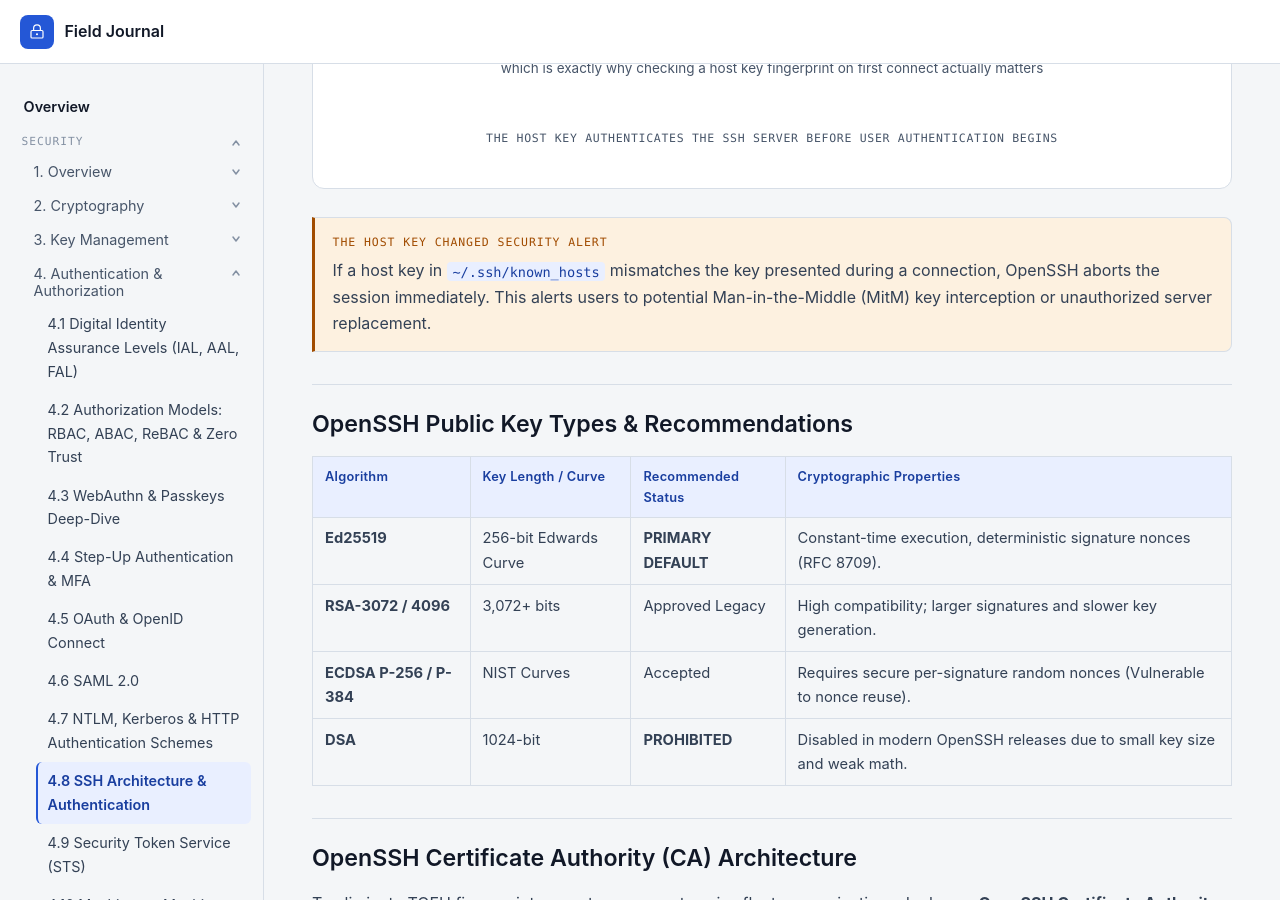
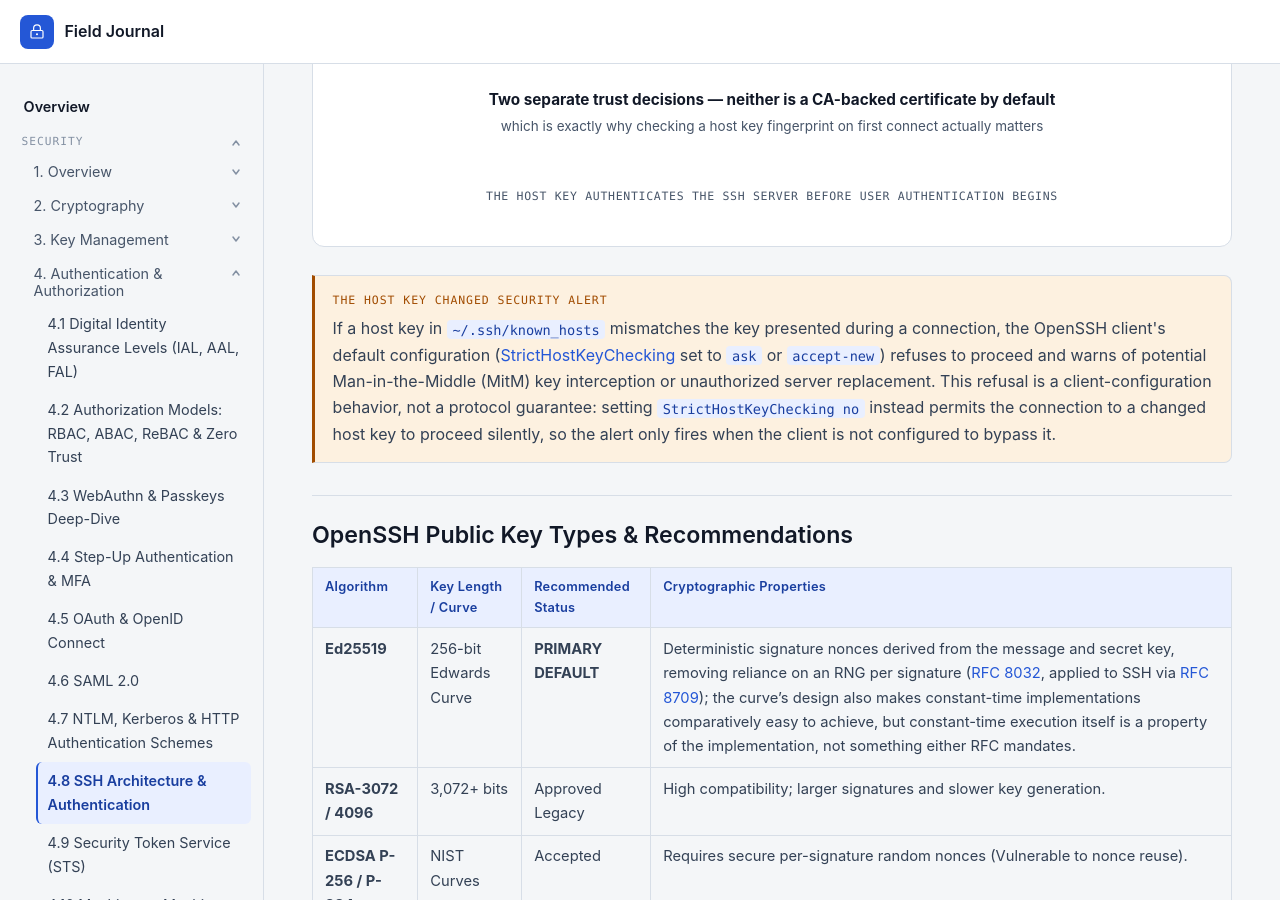
Before and after one commit to llody9977/journal, a Jekyll site: the page built from topics/ssh.md, in a window 1280 px wide and 900 px high, scrolled down 1173 px. Built offline with Jekyll 4.4.1, drawn with Linux system fonts in a browser that asks for light colours; some of the changed text lies outside the part shown.

Commit message:
Fix ssh-keyscan mislabeled as verification, IR notification/evidence overclaims
- ssh.md: ssh-keyscan retrieves a host key over the same unauthenticated
  network path being verified - OpenBSD's own manual warns it cannot
  authenticate the returned key. Stopped calling it "out-of-band
  verification"; it's a collection convenience that still needs
  independent out-of-band verification before the key is trusted. Also
  fixed an overstated primitive-identity claim, host-key mismatch
  handling (StrictHostKeyChecking-dependent, not unconditional), and a
  constant-time claim attributed to an RFC that doesn't make it.
- incident-response-operational-learning.md: notification obligations
  were tied to an internal incident declaration, contradicting the
  page's own correct SEC-materiality/GDPR-awareness triggers described
  elsewhere. Reconciled the two. Also scoped chain-of-custody to
  supporting (not guaranteeing) admissibility, and WORM storage to a
  common recommended practice rather than a universal requirement.

````diff
--- a/topics/ssh.md
+++ b/topics/ssh.md
@@ -2,14 +2,14 @@
 title: SSH Architecture & Authentication
 description: Technical breakdown of SSH protocols (RFC 4252/4253), Trust-On-First-Use (TOFU), Ed25519 key pairs, OpenSSH Certificates, and SSH vs TLS comparison.
 permalink: /topics/ssh/
-last_verified: 2026-08-06
+last_verified: 2026-08-12
 ---
 
 <span class="eyebrow">Authentication & Authorization / Protocol</span>
 
 # SSH Architecture & Authentication
 
-<p class="lede">Secure Shell (SSH) provides encrypted remote shell access, command execution, and network tunneling. While SSH and TLS utilize identical cryptographic primitives for transport encryption (ECDHE key agreement, AEAD bulk ciphers), SSH relies on a Trust-On-First-Use (TOFU) or OpenSSH Certificate trust model rather than hierarchical X.509 Certificate Authorities.</p>
+<p class="lede">Secure Shell (SSH) provides encrypted remote shell access, command execution, and network tunneling. SSH and TLS negotiate similar classes of modern cryptographic primitives for transport encryption (ECDHE-family key agreement, AEAD bulk ciphers)—but the concrete algorithm suites, wire framing, and key-derivation constructions differ between the two protocols, so the primitives are analogous, not interchangeable or identical. Where the protocols diverge structurally is server trust: SSH relies on a Trust-On-First-Use (TOFU) or OpenSSH Certificate trust model rather than hierarchical X.509 Certificate Authorities.</p>
 
 ## SSH vs TLS: Architectural Comparison
 
@@ -32,14 +32,14 @@ When a client connects to an SSH server for the first time, the client verifies
 
 <div class="callout warn">
   <span class="callout-title">The Host Key Changed Security Alert</span>
-  <p>If a host key in <code>~/.ssh/known_hosts</code> mismatches the key presented during a connection, OpenSSH aborts the session immediately. This alerts users to potential Man-in-the-Middle (MitM) key interception or unauthorized server replacement.</p>
+  <p>If a host key in <code>~/.ssh/known_hosts</code> mismatches the key presented during a connection, the OpenSSH client's default configuration (<a href="https://man.openbsd.org/ssh_config.5#StrictHostKeyChecking">StrictHostKeyChecking</a> set to <code>ask</code> or <code>accept-new</code>) refuses to proceed and warns of potential Man-in-the-Middle (MitM) key interception or unauthorized server replacement. This refusal is a client-configuration behavior, not a protocol guarantee: setting <code>StrictHostKeyChecking no</code> instead permits the connection to a changed host key to proceed silently, so the alert only fires when the client is not configured to bypass it.</p>
 </div>
 
 ## OpenSSH Public Key Types & Recommendations
 
 | Algorithm | Key Length / Curve | Recommended Status | Cryptographic Properties |
 |---|---|---|---|
-| **Ed25519** | 256-bit Edwards Curve | **PRIMARY DEFAULT** | Constant-time execution, deterministic signature nonces (RFC 8709). |
+| **Ed25519** | 256-bit Edwards Curve | **PRIMARY DEFAULT** | Deterministic signature nonces derived from the message and secret key, removing reliance on an RNG per signature ([RFC 8032](https://www.rfc-editor.org/rfc/rfc8032), applied to SSH via [RFC 8709](https://www.rfc-editor.org/rfc/rfc8709)); the curve's design also makes constant-time implementations comparatively easy to achieve, but constant-time execution itself is a property of the implementation, not something either RFC mandates. |
 | **RSA-3072 / 4096** | 3,072+ bits | Approved Legacy | High compatibility; larger signatures and slower key generation. |
 | **ECDSA P-256 / P-384** | NIST Curves | Accepted | Requires secure per-signature random nonces (Vulnerable to nonce reuse). |
 | **DSA** | 1024-bit | **PROHIBITED** | Disabled in modern OpenSSH releases due to small key size and weak math. |
@@ -66,10 +66,15 @@ ssh-keygen -t ed25519 -C "admin@enterprise.com" -f ~/.ssh/id_ed25519
 ssh-keygen -lf ~/.ssh/id_ed25519.pub
 # Output: 256 SHA256:zy9q4C7U9Ki5kOv7mwmGxyfVbpbwlJMiqU1tCxoh0cM admin@enterprise.com (ED25519)
 
-# 3. Retrieve remote server host key fingerprints out-of-band
+# 3. Collect a remote server's host key fingerprint for known_hosts
 ssh-keyscan -t ed25519 github.com 2>/dev/null | ssh-keygen -lf -
 # Output: 256 SHA256:+DiY3wvvV6TuJJhbpZisF/zLDA0zPMSvHdkr4UvCOqU github.com (ED25519)
 ```
+
+<div class="callout warn">
+  <span class="callout-title">ssh-keyscan Is Not an Out-of-Band Verification Method</span>
+  <p><code>ssh-keyscan</code> fetches the host key over the same network path being verified, and it cannot authenticate the key it returns—an attacker positioned on that path can substitute their own key without detection. OpenBSD's <a href="https://man.openbsd.org/ssh-keyscan.1">ssh-keyscan manual</a> states this directly: its output "should be verified out of band, or only used directly for host authentication if the network is trusted." <code>ssh-keyscan</code> is a convenience for <em>collecting</em> a key to add to <code>known_hosts</code>—the collected fingerprint still needs independent out-of-band verification (for example, comparing it against a fingerprint the server operator publishes through a separate channel, such as GitHub's published SSH key fingerprints) before it is trusted.</p>
+</div>
 
 ## What I Need to Remember
 
````
Also changed, not shown: topics/incident-response-operational-learning.md (+3 -3 lines).
